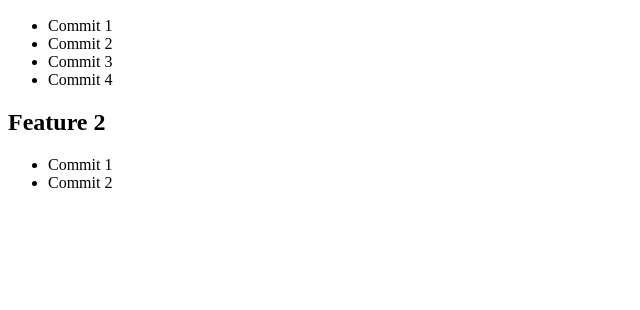
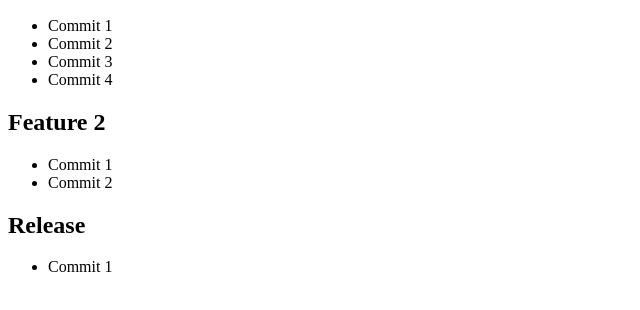
Before and after one commit to CarlosPinaB/CarlosPinaGitHub, a plain HTML site: page index.html in a window 1280 px wide. Shown: the part 110-420 px from the top of the page, without its empty margins (0-640 px from the left). Drawn offline with Linux system fonts and the light colour scheme.

Commit message:
Release commit 1

```diff
--- a/index.html
+++ b/index.html
@@ -21,5 +21,10 @@
         <li>Commit 1</li>
         <li>Commit 2</li>
     </ul>
+
+    <h2>Release</h2>
+    <ul>
+        <li>Commit 1</li>
+    </ul>
 </body>
 </html>
```
